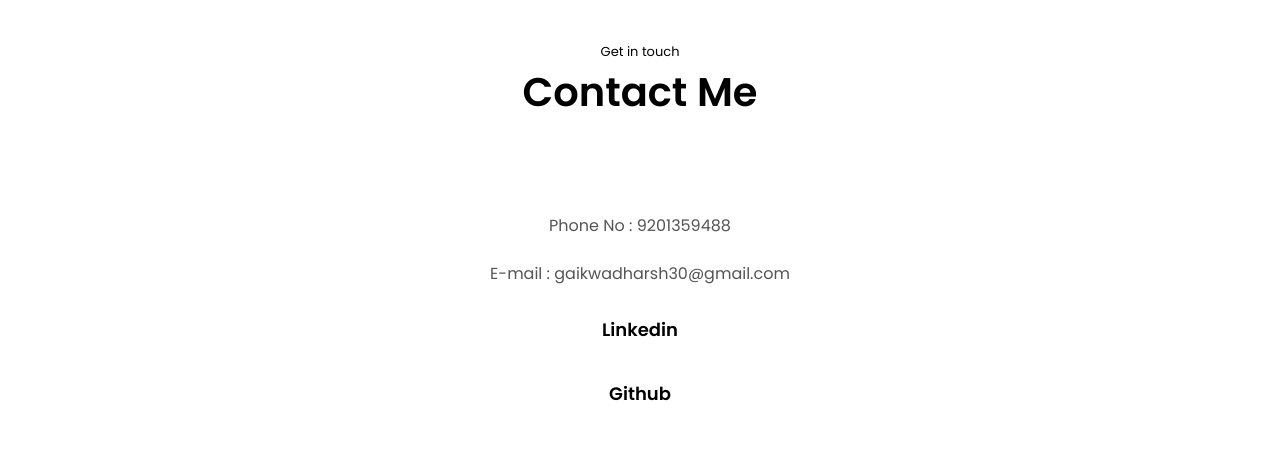
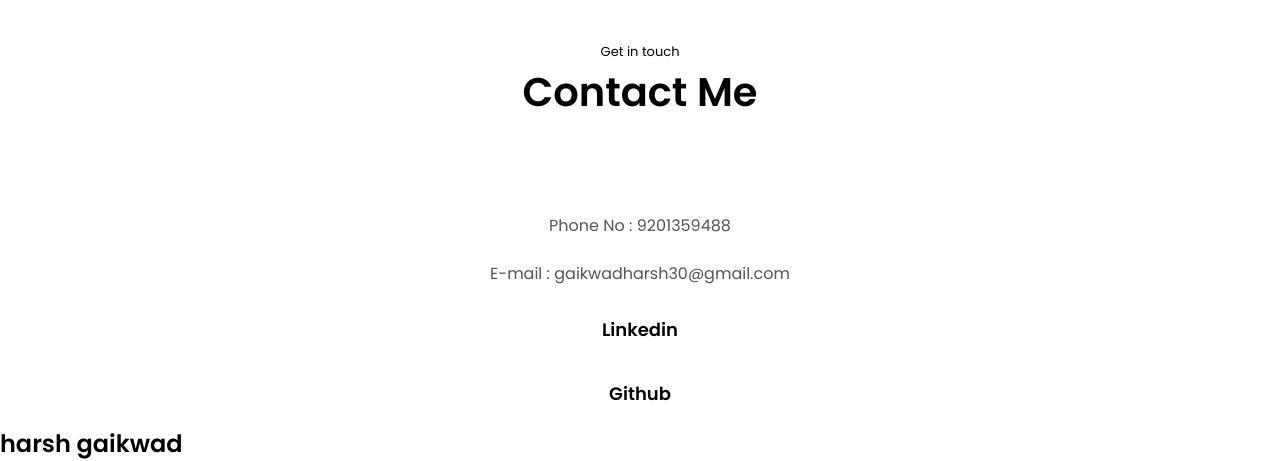
Before and after one commit to harshgaikwad019/codsoft, a plain HTML site: page index.html in a window 1280 px wide. Shown: the part 1904-2365 px from the top of the page. Before the commit the page ends 2330 px from the top, so only its background shows below. Drawn offline with Linux system fonts and the light colour scheme; files that its build step writes are made by us from their sources; files whose address does not match are found by name.

Commit message:
add new file

```diff
--- a/index.html
+++ b/index.html
@@ -130,6 +130,7 @@
                     href="https://github.com/harshgaikwad019">Github</a>
             </div>
         </div>
+        <h1>harsh gaikwad</h1>
     </section>
     <script src="script.js"></script>
 </body>
```
Also changed, not shown: harsh.html (added, +1 -0 lines).
